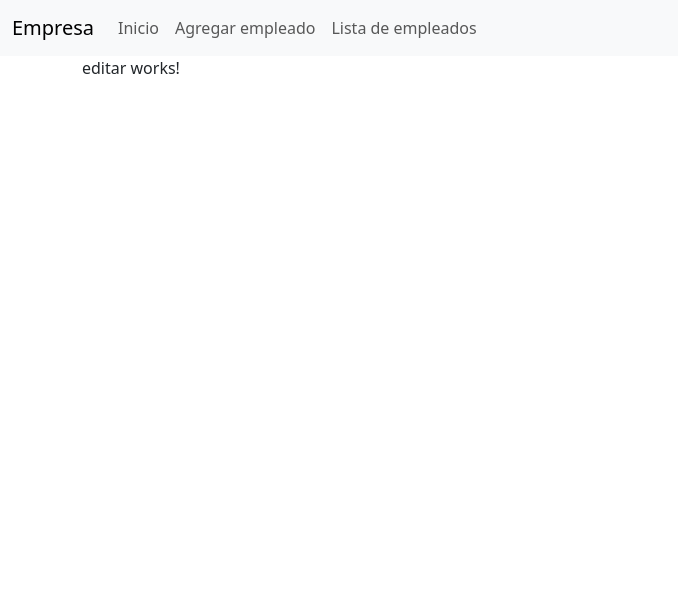
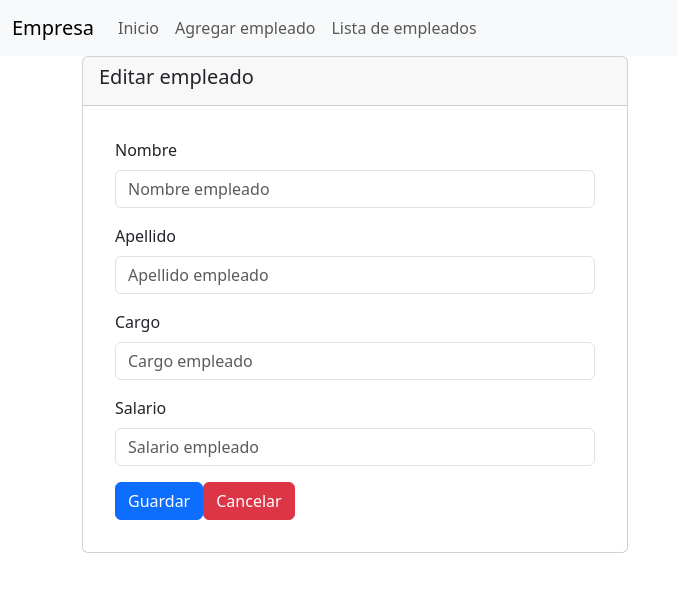
Before and after one commit to yeifreng/crud-angular, an Angular app: page /editar in a window 1280 px wide. Shown: the top 592 px of the page, without its empty margins (0-678 px from the left). Built offline with nearby package versions, Linux system fonts and the light colour scheme.

Commit message:
creando formulario para editar empleado

```diff
--- a/src/app/editar/editar.component.html
+++ b/src/app/editar/editar.component.html
@@ -1 +1,32 @@
-<p>editar works!</p>
+<div class="row center">
+    <div class="col-lg-6">
+        <div class="card">
+            <div class="card-header">
+                <h5>{{titulo}}</h5>
+            </div>
+            <div class="card-body">
+                <form action="" class="form-group card-body">
+                    <div class="mb-3">
+                        <label class="form-label">Nombre</label>
+                        <input [(ngModel)] = "nombreEmpleadoEditar" type="text" class="form-control" name="nombre" id="nombre" placeholder="Nombre empleado">
+                    </div>
+                    <div class="mb-3">
+                        <label class="form-label">Apellido</label>
+                        <input [(ngModel)] = "apellidoEmpleadoEditar" type="text" class="form-control" name="apellido" id="apellido" placeholder="Apellido empleado">
+                    </div>
+                    <div class="mb-3">
+                        <label class="form-label">Cargo</label>
+                        <input [(ngModel)] = "cargoEmpleadoEditar" type="text" class="form-control" name="cargo" id="cargo" placeholder="Cargo empleado">
+                    </div>
+                    <div class="mb-3">
+                        <label class="form-label">Salario</label>
+                        <input [(ngModel)] = "salarioEmpleadoEditar" type="text" class="form-control" name="salario" id="salario" placeholder="Salario empleado">
+                    </div>
+                    <button (click)="editarEmpleado()" type="submit" class="btn btn-primary">Guardar</button>
+                    <button routerLink="/empleados" type="submit" class="btn btn-danger">Cancelar</button>
+                </form>
+            </div>
+        </div>
+    </div>
+
+</div>
--- a/src/app/editar/editar.component.ts
+++ b/src/app/editar/editar.component.ts
@@ -6,5 +6,14 @@ import { Component } from '@angular/core';
   styleUrls: ['./editar.component.css']
 })
 export class EditarComponent {
+  titulo:string = 'Editar empleado';
 
+  nombreEmpleadoEditar:string;
+  apellidoEmpleadoEditar:string;
+  cargoEmpleadoEditar:string;
+  salarioEmpleadoEditar:number;
+
+  editarEmpleado(){
+
+  }
 }
```
